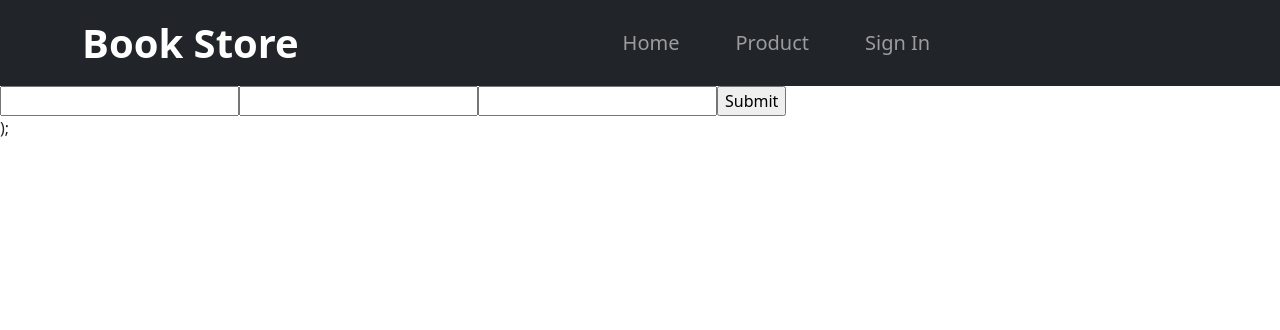
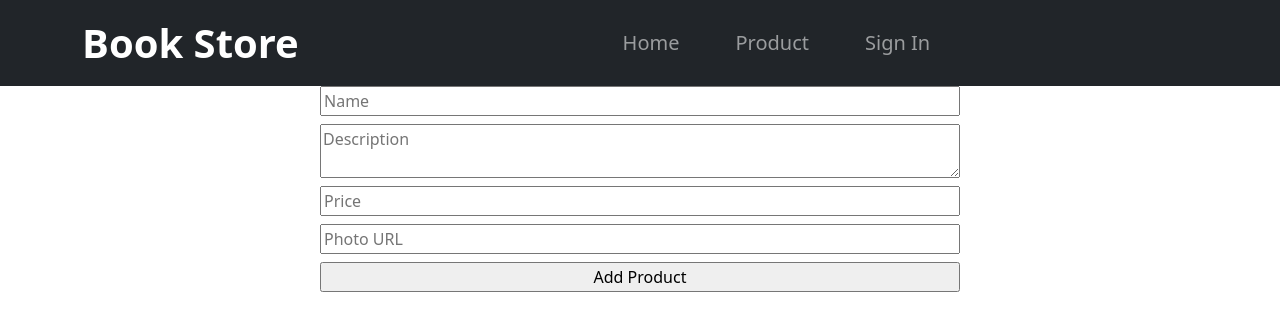
Before and after one commit to mdsultanrazibuddin/warehouse-client-side, a React (Create React App) app: page /AddProduct in a window 1280 px wide. Shown: the top 330 px of the page. Built offline with nearby package versions, Linux system fonts and the light colour scheme; no server answers.

Commit message:
add product server

```diff
--- a/src/Components/AddProduct/AddProduct.js
+++ b/src/Components/AddProduct/AddProduct.js
@@ -3,16 +3,31 @@
 
 const AddProduct = () => {
     const { register, handleSubmit } = useForm();
-  const onSubmit = data => console.log(data);
+  const onSubmit = data => {
+    console.log(data);
+    const url = `http://localhost:5000/product`
+    fetch(url, {
+        method : 'POST',
+        headers : {
+            'content-type': 'application/json'
+        },
+        body : JSON.stringify(data)
+    })
+    .then (res =>res.json())
+    .then (result =>{
+        console.log(result);
+    })
+  }
     return (
-        <div>
-             <form onSubmit={handleSubmit(onSubmit)}>
-      <input {...register("firstName", { required: true, maxLength: 20 })} />
-      <input {...register("lastName", { pattern: /^[A-Za-z]+$/i })} />
-      <input type="number" {...register("age", { min: 18, max: 99 })} />
-      <input type="submit" />
+        <div className='w-50 mx-auto'>
+             <form className='d-flex flex-column' onSubmit={handleSubmit(onSubmit)}>
+      <input className='mb-2'  placeholder='Name' {...register("name", { required: true, maxLength: 20 })} />
+      <textarea className='mb-2' placeholder='Description' {...register("description")} />
+      <input className='mb-2' placeholder='Price' type="number" {...register("price")} />
+      <input className='mb-2' placeholder='Photo URL' type="text" {...register("img")} />
+      <input className='mb-2'  type="submit" value="Add Product" />
     </form>
-  );
+
         </div>
     );
 };
```
